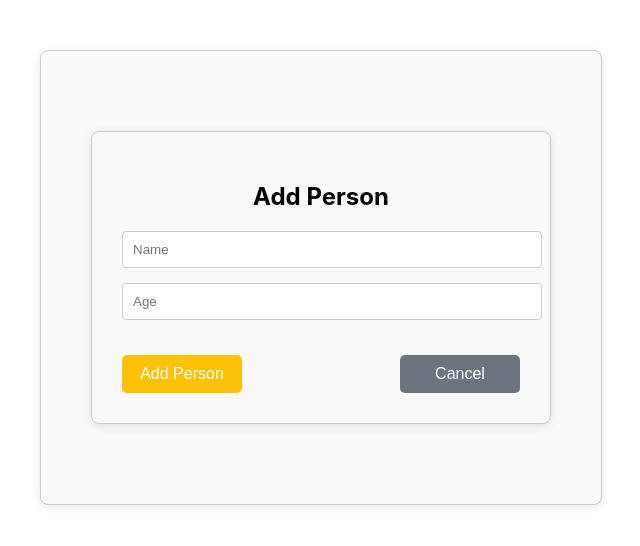
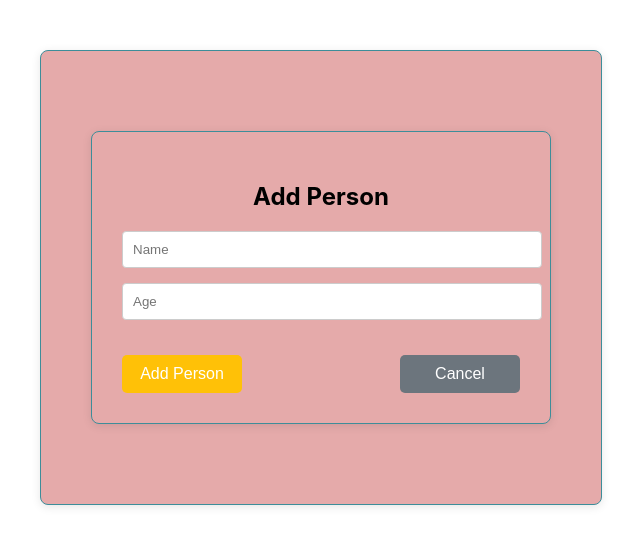
Before and after one commit to nirmal3002/reactApp-prog, a React (Create React App) app in the folder react-router-lab/: page /add in a window 1280 px wide. Shown: the top 546 px of the page, without its empty margins (319-959 px from the left). Built offline with nearby package versions, Linux system fonts and the light colour scheme.

Commit message:
The complete routing project

```diff
--- a/react-router-lab/db.json
+++ b/react-router-lab/db.json
@@ -34,6 +34,16 @@
       "id": "a879",
       "name": "chinu",
       "age": "20"
+    },
+    {
+      "id": "1a40",
+      "name": "panda",
+      "age": "37"
+    },
+    {
+      "id": "4bb2",
+      "name": "sriman",
+      "age": "24"
     }
   ]
 }
--- a/react-router-lab/package.json
+++ b/react-router-lab/package.json
@@ -17,7 +17,7 @@
     "web-vitals": "^2.1.4"
   },
   "scripts": {
-    "app": "react-scripts start",
+    "start": "react-scripts start",
     "db": "json-server --watch db.json --port 5000",
     "build": "react-scripts build",
     "test": "react-scripts test",
--- a/react-router-lab/src/App.css
+++ b/react-router-lab/src/App.css
@@ -6,14 +6,14 @@
   flex-direction: column;
   align-items: center;
   justify-content: center;
-  border: 1px solid #ccc;
+  border: 1px solid #3d8d99;
   border-radius: 8px;
   padding: 30px;
   box-shadow: 0 2px 10px rgba(0, 0, 0, 0.1);
   max-width: 500px;
   /* Changed from fixed width to max-width */
   margin: 50px auto;
-  background-color: #f9f9f9;
+  background-color: #e5aaaa;
 }
 
 /* Form Styles */
@@ -118,13 +118,13 @@
 }
 
 .notification-success {
-  background-color: #dcf8c6;
+  background-color: #4b722c;
   color: #2e865f;
 }
 
 .notification-error {
   background-color: #fbe0e4;
-  color: #a94442;
+  color: #a30c0a;
 }
 
 .notification-warning {
```
Also changed, not shown: 1 other file (tests, documents, lock files or other folders).
